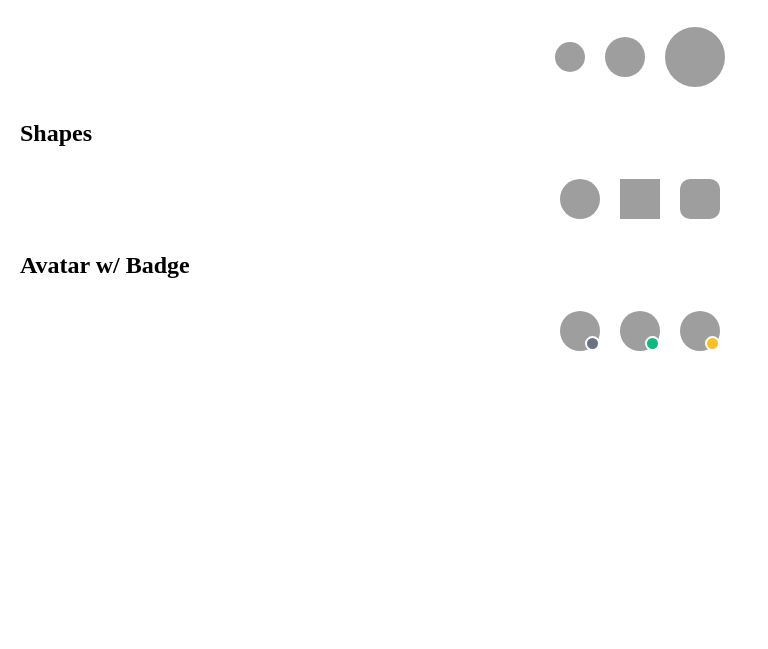
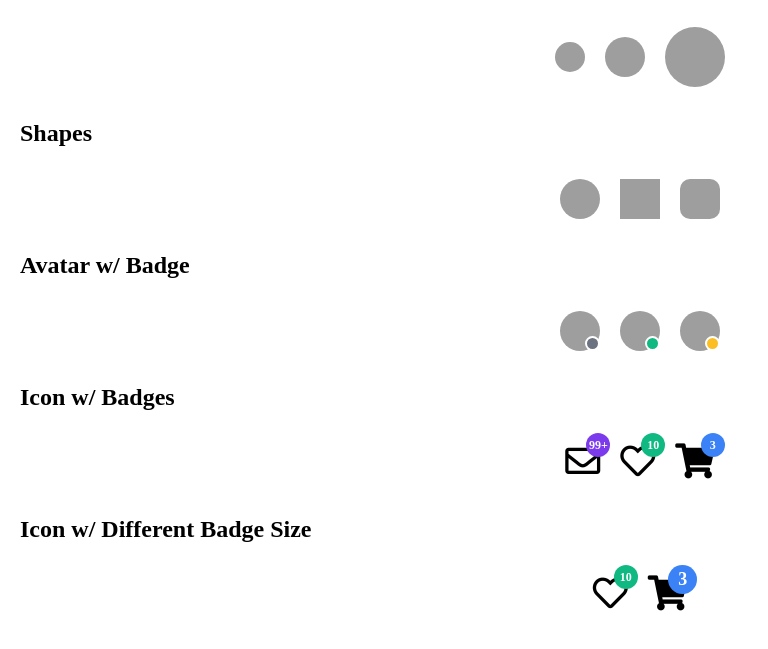
Before and after one commit to OmKakatkar/Ani-Design, a plain HTML site: page avatar-badge.html in a window 1280 px wide. Shown: the part 97-746 px from the top of the page, without its empty margins (0-768 px from the left). Drawn offline with Linux system fonts and the light colour scheme; grey boxes are pictures that could not be loaded.

Commit message:
add badge color and sizes

```diff
--- a/avatar-badge.html
+++ b/avatar-badge.html
@@ -81,6 +81,34 @@
                         />
                     </div>
                 </div>
+
+                <h3>Icon w/ Badges</h3>
+                <div class="container flex-container">
+                    <div class="icon-badge">
+                        <i class="far fa-envelope"></i>
+                        <span class="badge">99+</span>
+                    </div>
+                    <div class="icon-badge">
+                        <i class="far fa-heart"></i>
+                        <span class="badge green">10</span>
+                    </div>
+                    <div class="icon-badge">
+                        <i class="fas fa-shopping-cart"></i>
+                        <span class="badge blue">3</span>
+                    </div>
+                </div>
+
+                <h3>Icon w/ Different Badge Size</h3>
+                <div class="container flex-container">
+                    <div class="icon-badge">
+                        <i class="far fa-heart"></i>
+                        <span class="badge green">10</span>
+                    </div>
+                    <div class="icon-badge">
+                        <i class="fas fa-shopping-cart"></i>
+                        <span class="badge blue lg">3</span>
+                    </div>
+                </div>
             </section>
         </div>
     </body>
--- a/css/components/avatar-badge.css
+++ b/css/components/avatar-badge.css
@@ -56,10 +56,47 @@
     border: 2px solid var(--white);
 }
 
-.avatar.square > img{
+.avatar.square > img {
     border-radius: 0;
 }
 
 .avatar.rounded > img {
     border-radius: 10px;
 }
+
+.icon-badge {
+    position: relative;
+    font-size: 3.5rem;
+    margin: 1rem;
+}
+
+.icon-badge .badge {
+    position: absolute;
+    font-size: 1.2rem;
+    font-weight: bold;
+    text-align: center;
+    background-color: var(--primary-purple);
+    color: var(--white);
+    border-radius: 50%;
+    width: 2em;
+    height: 2em;
+    line-height: 2em;
+    top: -10px;
+    right: -10px;
+    z-index: 10;
+}
+
+.badge.green {
+    background-color: var(--primary-green);
+}
+
+.badge.blue {
+    background-color: var(--primary-blue);
+}
+
+.badge.lg {
+    font-size: 1.8rem;
+    width: 1.6em;
+    height: 1.6em;
+    line-height: 1.6em;
+}
```
